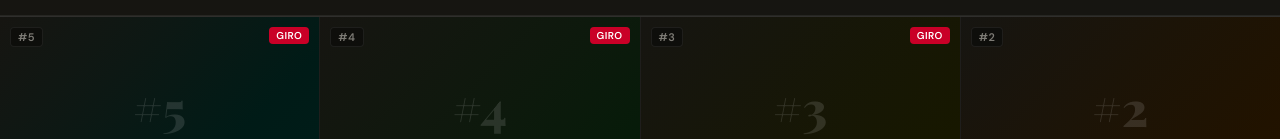
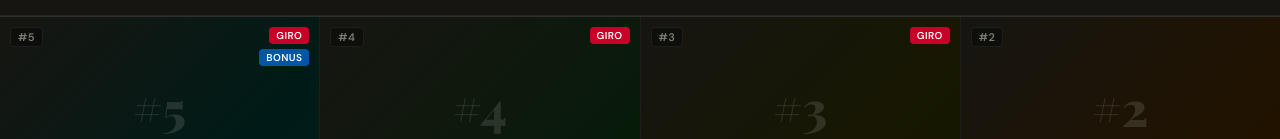
Before and after one commit to kvothesson/anecdotas, a plain HTML site: page index.html in a window 1280 px wide. Shown: the part 265-404 px from the top of the page. Drawn offline with nearby package versions, Linux system fonts and the light colour scheme; a web font is replaced by a local one.

Commit message:
feat: add bonus track badge on episode cards

```diff
--- a/index.html
+++ b/index.html
@@ -228,6 +228,22 @@
     color: #fff;
     letter-spacing: 0.04em;
     text-transform: uppercase;
+  }
+
+  .bonus-badge {
+    position: absolute; top: 10px; right: 10px;
+    background: oklch(45% 0.15 250);
+    border-radius: 4px;
+    font-size: 10px; font-weight: 700;
+    padding: 2px 7px;
+    color: #fff;
+    letter-spacing: 0.04em;
+    text-transform: uppercase;
+  }
+
+  .twist-badge + .bonus-badge,
+  .bonus-badge + .twist-badge {
+    top: 32px;
   }
 
   .card-body { padding: 14px 16px 16px; }
@@ -990,6 +1006,7 @@ function cardHTML(ep) {
       <div class="ep-badge">#${ep.episode_number}</div>
       <div class="duration-badge">${fmtDur(ep.duration_seconds)}</div>
       ${a.has_twist?'<div class="twist-badge">Giro</div>':''}
+      ${a.bonus_track?'<div class="bonus-badge">Bonus</div>':''}
       <div class="card-thumb-overlay">
         <div class="play-btn">
           <svg width="16" height="16" viewBox="0 0 16 16" fill="none"><path d="M5 3L13 8L5 13V3Z" fill="#0e0d0b"/></svg>
```
